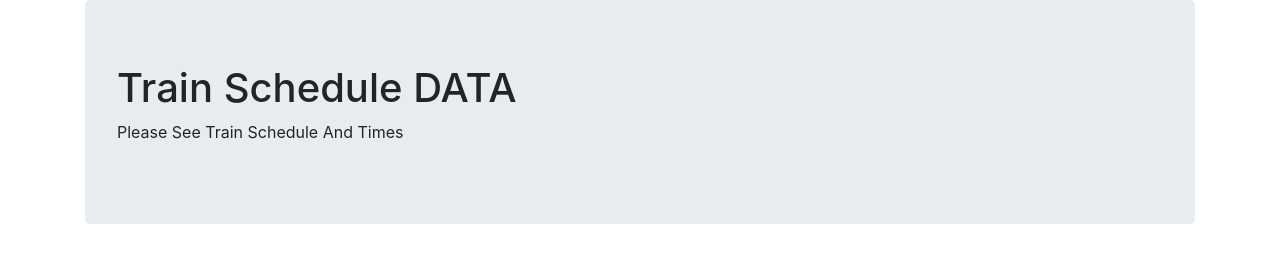
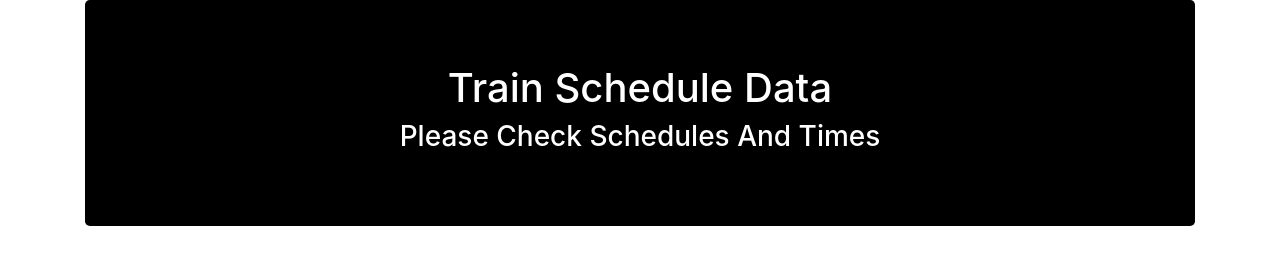
Before and after one commit to ccharles2388/trainscheduler, a plain HTML site: page index.html in a window 1280 px wide. Drawn offline with nearby package versions, Linux system fonts and the light colour scheme.

Commit message:
formatted Jumbo tron Data

```diff
--- a/index.html
+++ b/index.html
@@ -16,11 +16,13 @@
   <script src="app.js"></script>
 </head>
 <body>
+<!-- Train Schedule Tracker Main Container -->
+<div class="container">
 
-<div class="container">
-  <div class="jumbotron">
-    <h1>Train Schedule DATA</h1>
-    <p> Please See Train Schedule And Times</p>
+<!-- Jumbotron -->
+  <div class="jumbotron" style="background-color: black; color:white;">
+      <h1 class="text-center">Train Schedule Data</h1>
+      <h3 class="text-center">Please Check Schedules And Times</h3>
   </div>
 
 </div>
```
